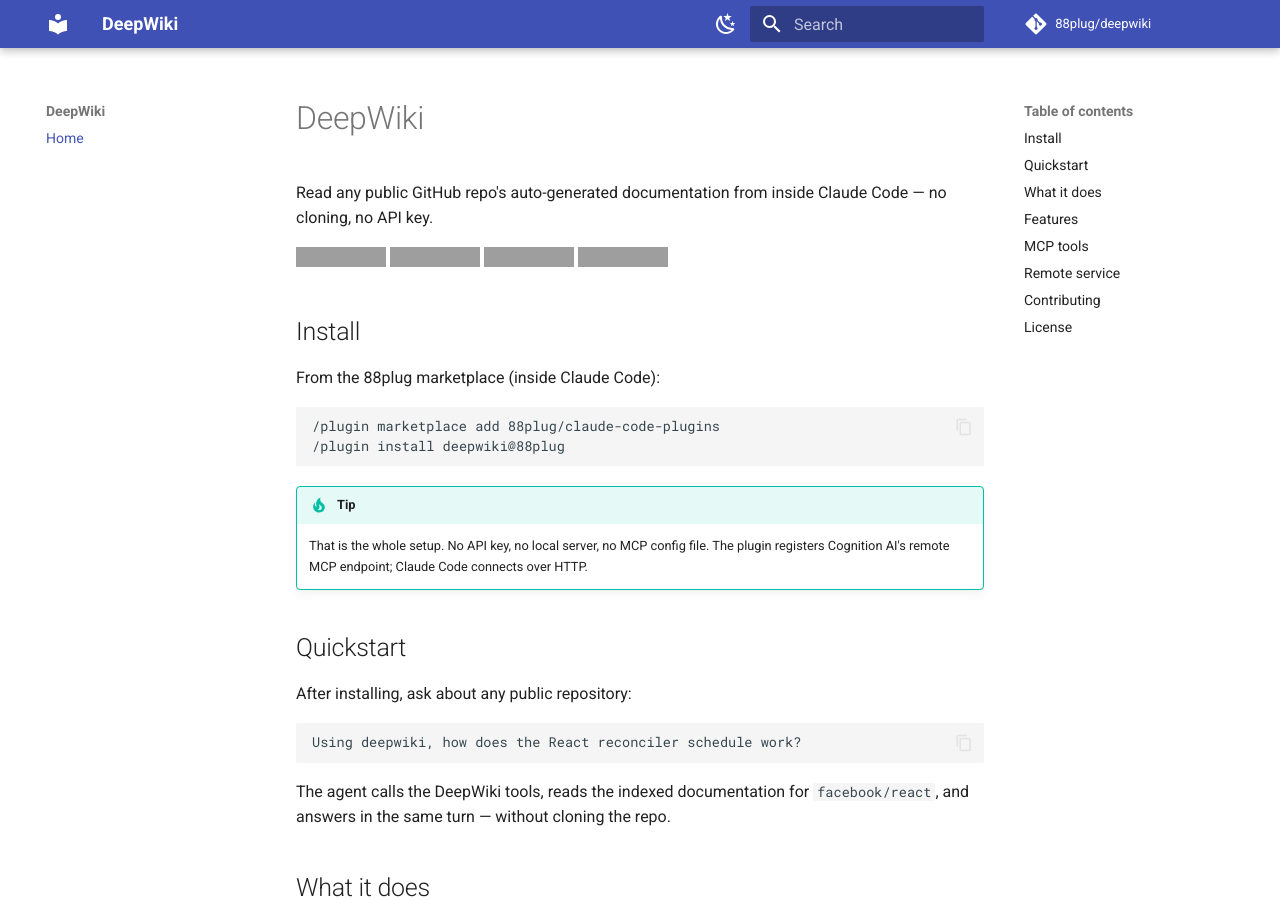
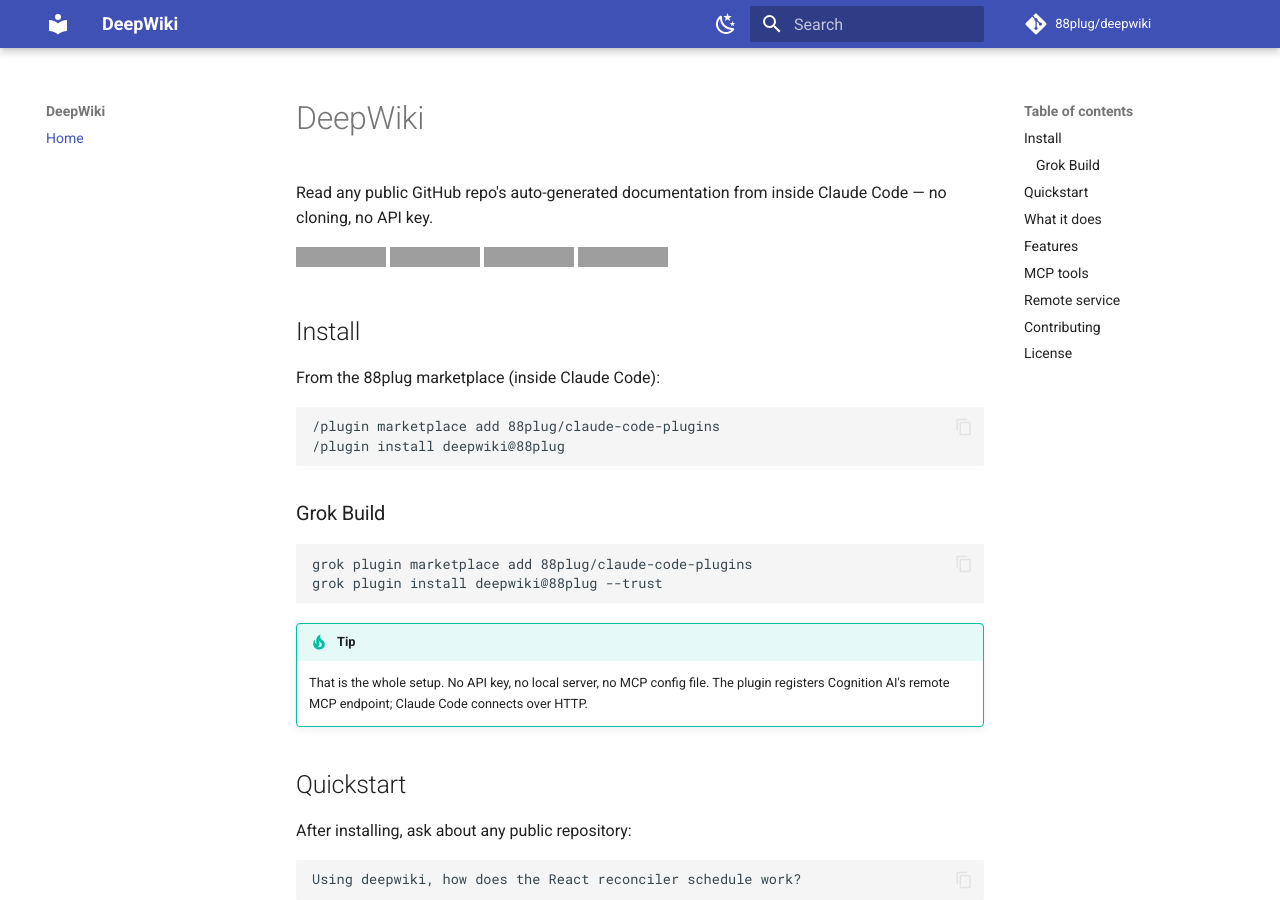
Before and after one commit to 88plug/deepwiki, an MkDocs documentation site: the page built from docs/index.md, in a window 1280 px wide and 900 px high, cut to the strip 0-900 px from the top of the window. Built offline with MkDocs 1.6.1 and Material for MkDocs 9.7.7, drawn with Linux system fonts in a browser that asks for light colours; comment, search, counter and statistics services are not loaded; grey boxes are pictures that could not be loaded.

Commit message:
docs(install): add Grok Build marketplace install path
Strangers use: grok plugin marketplace add 88plug/claude-code-plugins
then grok plugin install <name>@88plug --trust (alongside Claude /plugin).

````diff
--- a/docs/index.md
+++ b/docs/index.md
@@ -15,6 +15,14 @@
 /plugin marketplace add 88plug/claude-code-plugins
 /plugin install deepwiki@88plug
 ```
+
+### Grok Build
+
+```text
+grok plugin marketplace add 88plug/claude-code-plugins
+grok plugin install deepwiki@88plug --trust
+```
+
 
 !!! tip
     That is the whole setup. No API key, no local server, no MCP config file.
````
Also changed, not shown: README.md (+8 -0 lines).
